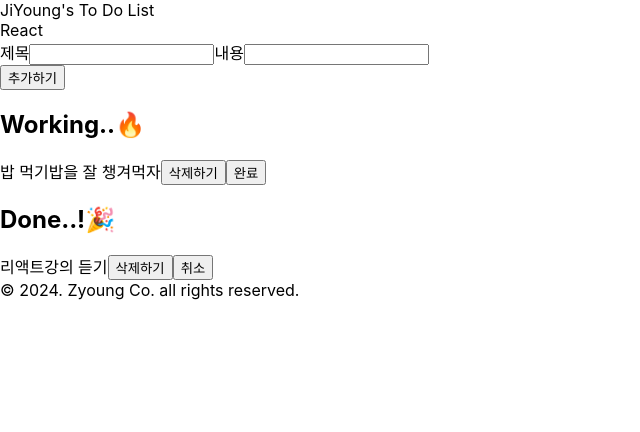
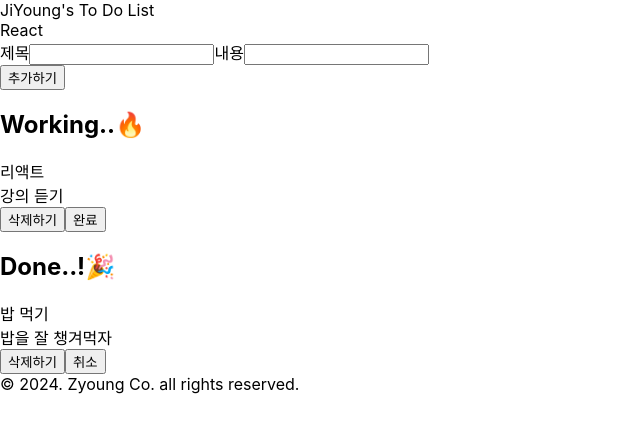
Before and after one commit to Zzzzyoung/-Project-Todo_List, a React (Create React App) app: page / in a window 1280 px wide. Shown: the top 432 px of the page, without its empty margins (0-640 px from the left). Built offline with nearby package versions, Linux system fonts and the light colour scheme.

Commit message:
clickAddBtn 수정 - 투두 추가하기 버튼 클릭 시 페이지 리로드 막기

```diff
--- a/src/App.js
+++ b/src/App.js
@@ -4,14 +4,14 @@ function App() {
   const [todos, setTodos] = useState([
     {
       id: 1,
-      title: "밥 먹기",
-      content: "밥을 잘 챙겨먹자",
+      title: "리액트",
+      content: "강의 듣기",
       isDone: false,
     },
     {
       id: 2,
-      title: "리액트",
-      content: "강의 듣기",
+      title: "밥 먹기",
+      content: "밥을 잘 챙겨먹자",
       isDone: true,
     },
   ]);
@@ -23,16 +23,18 @@ function App() {
   const onChangeContentHAndler = (event) => setContent(event.target.value);
 
   // 추가하기 버튼
-  const clickAddBtn = () => {
+  const clickAddBtn = (event) => {
     const newTodo = {
       id: todos.length + 1,
       title,
       content,
+      isDone: false,
     };
 
     setTodos([...todos, newTodo]);
     setTitle("");
     setContent("");
+    event.preventDefault();
   };
 
   // 삭제하기 버튼
@@ -55,7 +57,7 @@ function App() {
 
   // 취소 버튼
   // isDone : true -> false
-  const clickCancleBtn = (id) => {
+  const clickCancelBtn = (id) => {
     const workingTodo = todos.filter((todo) => {
       if (todo.id === id) {
         todo.isDone = !todo.isDone;
@@ -93,8 +95,8 @@ function App() {
             if (item.isDone === false) {
               return (
                 <div key={item.id}>
-                  {item.title}
-                  {item.content}
+                  {item.title} <br />
+                  {item.content} <br />
                   <button onClick={clickDeleteBtn}>삭제하기</button>
                   <button onClick={clickCompleteBtn}>완료</button>
                 </div>
@@ -111,10 +113,10 @@ function App() {
             if (todo.isDone === true) {
               return (
                 <div key={todo.id}>
-                  {todo.title}
-                  {todo.content}
+                  {todo.title} <br />
+                  {todo.content} <br />
                   <button onClick={clickDeleteBtn}>삭제하기</button>
-                  <button onClick={clickCancleBtn}>취소</button>
+                  <button onClick={clickCancelBtn}>취소</button>
                 </div>
               );
             } else {
```
